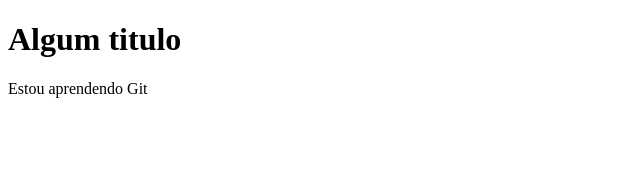
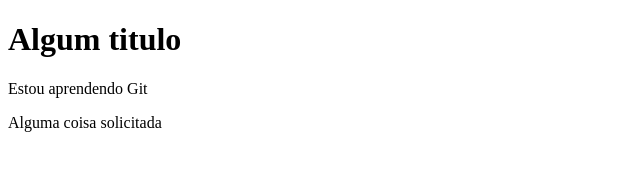
Before and after one commit to iagosm/tutorial_git, a plain HTML site: page index.html in a window 1280 px wide. Shown: the whole page, without its empty margins (0-640 px from the left). Drawn offline with Linux system fonts and the light colour scheme.

Commit message:
Nova demanda

```diff
--- a/index.html
+++ b/index.html
@@ -9,5 +9,6 @@
 <body>
     <h1>Algum titulo</h1>
     <p>Estou aprendendo Git</p>
+    <p>Alguma coisa solicitada</p>
 </body>
 </html>
```
